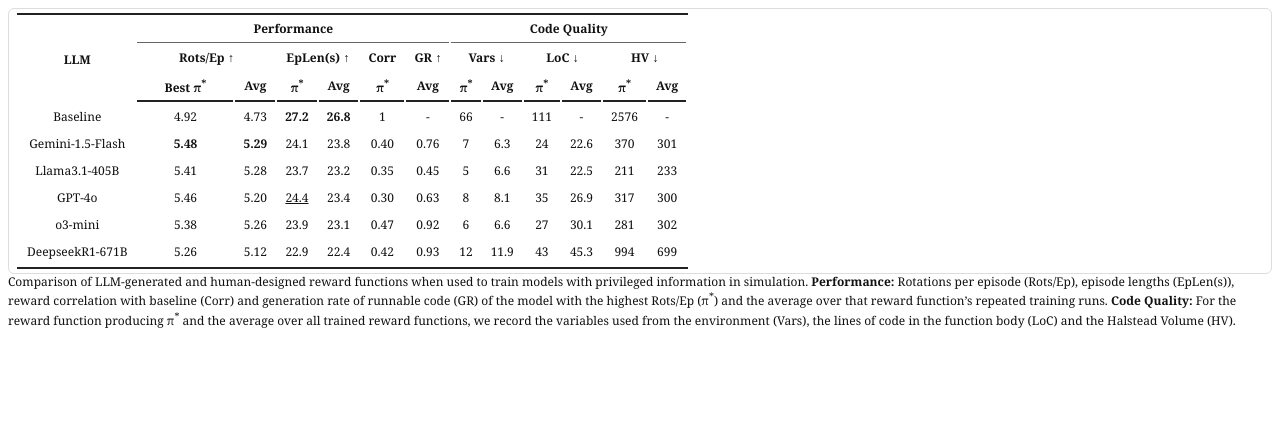
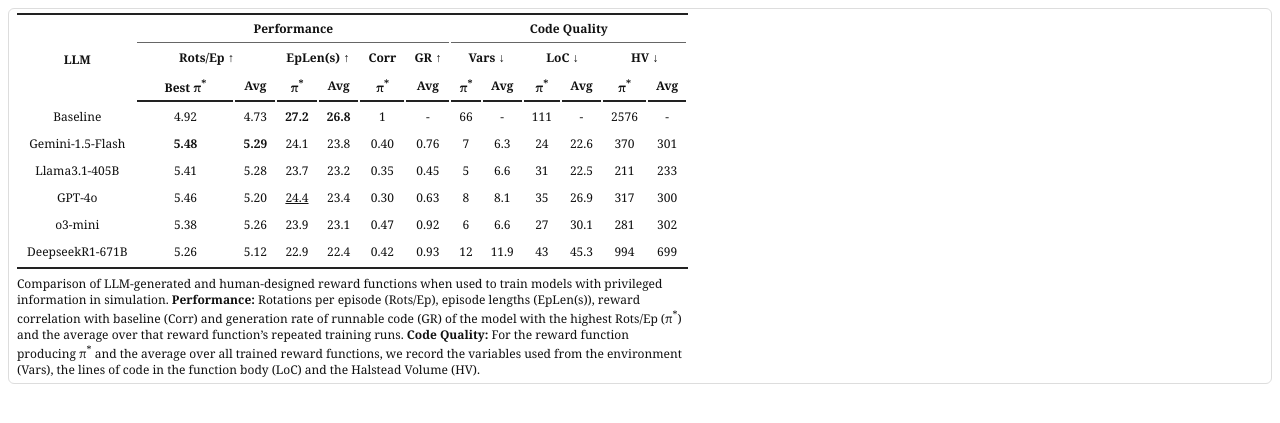
Before and after one commit to hpfield/text2touch-website, a Jekyll site: the page assets/tables/LLM-stats.html, which Jekyll copies as it is, in a window 1280 px wide. Shown: the top 423 px of the page. Built offline with Jekyll 4.4.1, drawn with Linux system fonts in a browser that asks for light colours.

Commit message:
refactor table styles for improved consistency; normalize styling across all table components

```diff
--- a/assets/tables/LLM-stats.html
+++ b/assets/tables/LLM-stats.html
@@ -82,7 +82,12 @@
 <body>
   <div class="paper-table" id="tab-llm-extensive">
     <div class="table-wrap">
-      <table class="booktabs tight" aria-describedby="llm-extensive-caption">
+      <table class="booktabs tight">
+      <caption id="llm-extensive-caption">
+        Comparison of LLM-generated and human-designed reward functions when used to train models with privileged information in simulation.
+        <strong>Performance:</strong> Rotations per episode (Rots/Ep), episode lengths (EpLen(s)), reward correlation with baseline (Corr) and generation rate of runnable code (GR) of the model with the highest Rots/Ep (&pi;<sup>*</sup>) and the average over that reward function&#8217;s repeated training runs.
+        <strong>Code Quality:</strong> For the reward function producing &pi;<sup>*</sup> and the average over all trained reward functions, we record the variables used from the environment (Vars), the lines of code in the function body (LoC) and the Halstead Volume (HV).
+      </caption>
       <thead>
         <tr>
           <th rowspan="3"><strong>LLM</strong></th>
@@ -173,11 +178,6 @@
     </table>
   </div>
 
-  <caption id="llm-extensive-caption">
-    Comparison of LLM-generated and human-designed reward functions when used to train models with privileged information in simulation.
-    <strong>Performance:</strong> Rotations per episode (Rots/Ep), episode lengths (EpLen(s)), reward correlation with baseline (Corr) and generation rate of runnable code (GR) of the model with the highest Rots/Ep (&pi;<sup>*</sup>) and the average over that reward function&#8217;s repeated training runs.
-    <strong>Code Quality:</strong> For the reward function producing &pi;<sup>*</sup> and the average over all trained reward functions, we record the variables used from the environment (Vars), the lines of code in the function body (LoC) and the Halstead Volume (HV).
-  </caption>
 </div>
 
 <!-- toolbar removed: scrollable by default -->
```
Also changed, not shown: assets/tables/distilled.html (+4 -4 lines), assets/tables/prompt_strategies.html (+5 -4 lines), assets/tables/real-world.html (+4 -4 lines).
